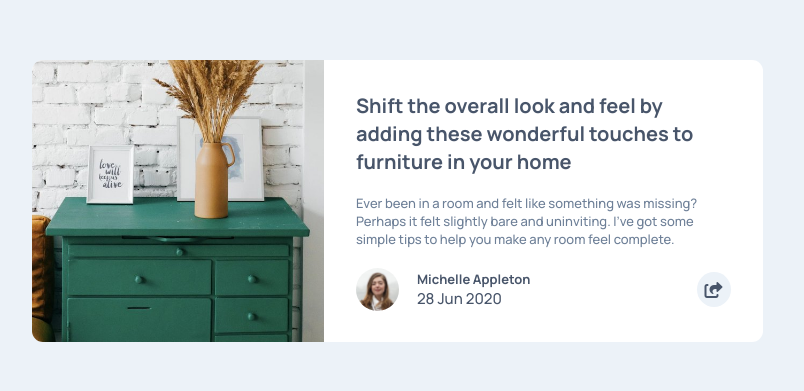
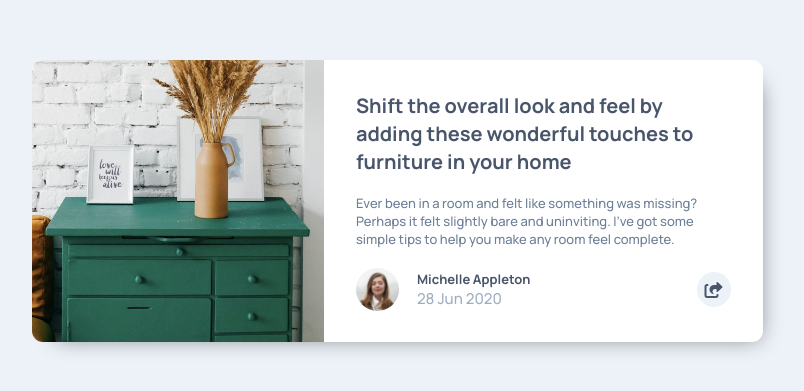
Before and after one commit to mahdipratama/article-preview-component-master, a plain HTML site: page index.html in a window 1280 px wide. Shown: the part 199-590 px from the top of the page, without its empty margins (243-1047 px from the left). Drawn offline with Linux system fonts and the light colour scheme.

Commit message:
udpate color for author date and shadow box to article box

```diff
--- a/app/scss/components/_article.scss
+++ b/app/scss/components/_article.scss
@@ -55,6 +55,7 @@
 
         & span {
           font-size: rem(15);
+          color: var(--gray-blue);
         }
       }
 
--- a/app/scss/globals/_layout.scss
+++ b/app/scss/globals/_layout.scss
@@ -11,6 +11,7 @@
   flex-direction: column;
   max-width: rem(400);
   margin: rem(70) 0;
+  box-shadow: #0000007f 10px 10px 21px -14px;
 
   @include breakpoint-up(medium) {
     flex-direction: row;
```
Also changed, not shown: dist/style.css, 1 other file.
